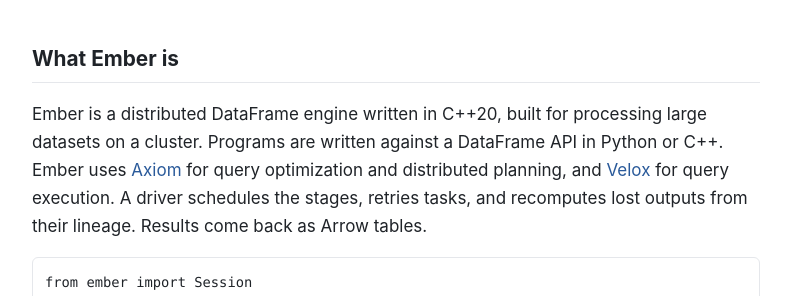
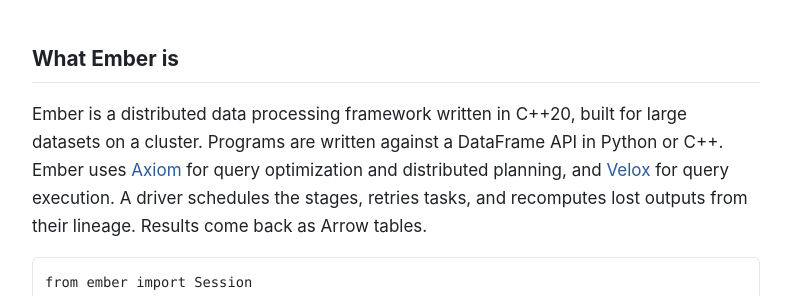
Before and after one commit to agentic-data-infra/agentic-data-infra.github.io, a Jekyll site: the page built from _posts/2026-11-17-introducing-ember.md, in a window 1280 px wide and 900 px high. Shown: the part 310-606 px from the top of the window, without its empty margins (244-1035 px from the left). Built offline with Jekyll 4.4.1, drawn with Linux system fonts in a browser that asks for light colours.

Commit message:
Ember post: reword the opening sentence
Co-Authored-By: Claude Opus 5.5 (1M context) <noreply@anthropic.com>

```diff
--- a/_posts/2026-11-17-introducing-ember.md
+++ b/_posts/2026-11-17-introducing-ember.md
@@ -15,9 +15,9 @@ sets it apart, and how it does on its first benchmarks.
 
 ## What Ember is
 
-Ember is a distributed DataFrame engine written in C++20, built for processing
-large datasets on a cluster. Programs are written
-against a DataFrame API in Python or C++. Ember uses
+Ember is a distributed data processing framework written in C++20, built for
+large datasets on a cluster. Programs are written against a DataFrame API in
+Python or C++. Ember uses
 [Axiom](https://github.com/facebookincubator/axiom) for query optimization and
 distributed planning,
 and [Velox](https://github.com/facebookincubator/velox) for query execution. A
```
